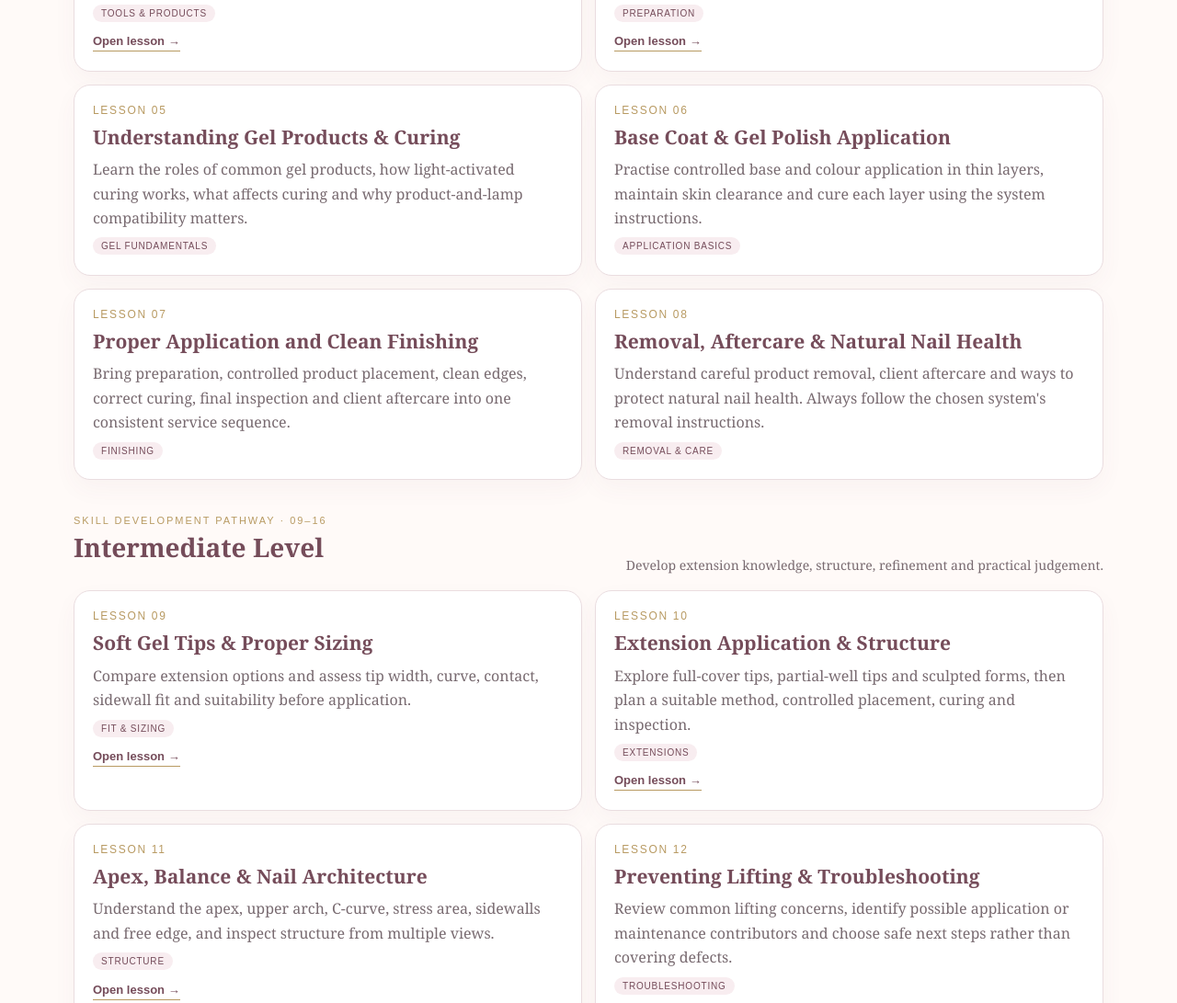
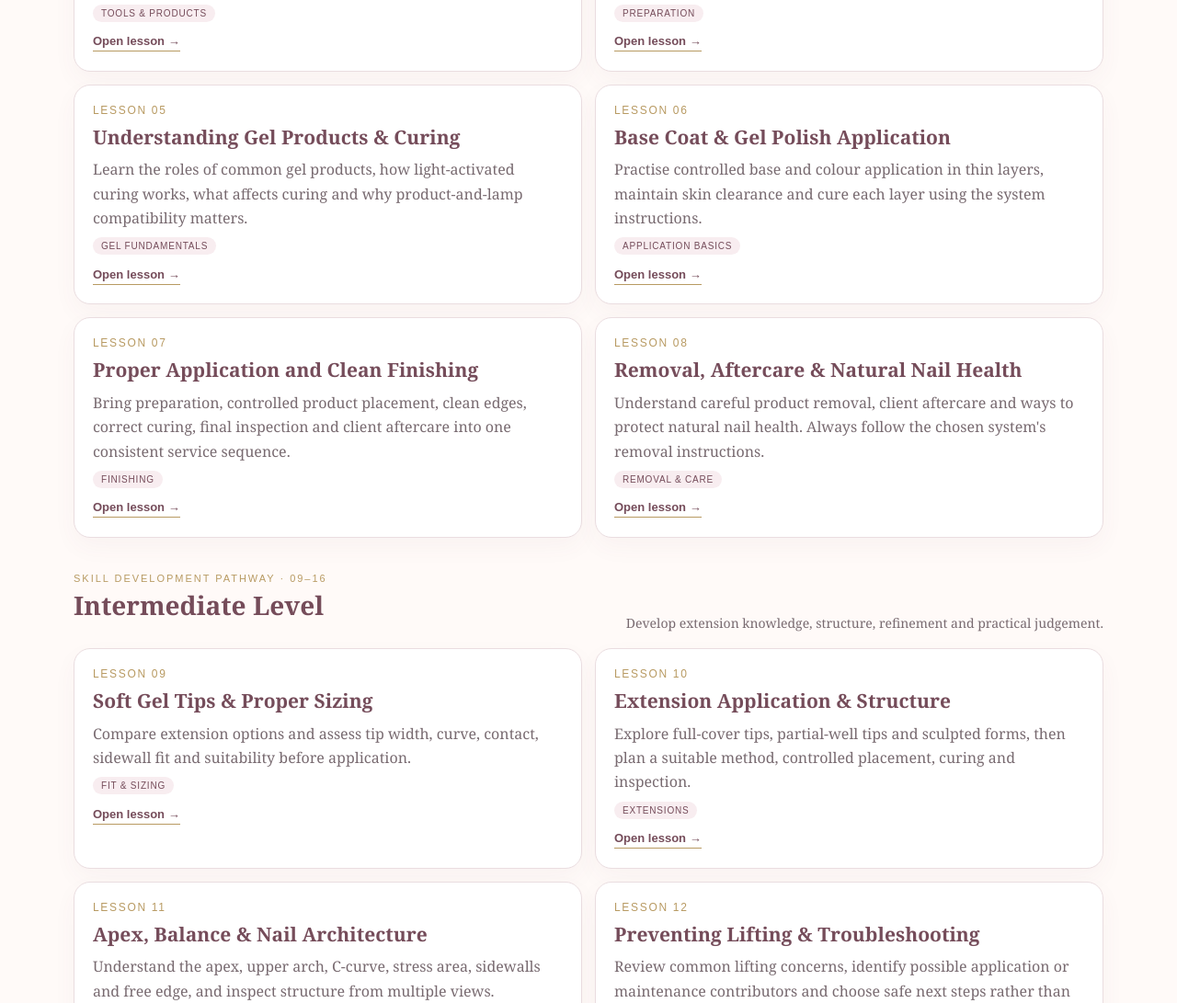
Before and after one commit to Naileditby-gel/naileditby-gel-learn-preview, a plain HTML site: page course-guide.html in a window 1280 px wide. Shown: the part 1086-2177 px from the top of the page at 92% size. Drawn offline with Linux system fonts and the light colour scheme.

Commit message:
Complete lesson links in course guide

```diff
--- a/course-guide.html
+++ b/course-guide.html
@@ -14,10 +14,10 @@
 <article class="card"><div class="num">LESSON 02</div><h3>Nail Hygiene, Sanitation & Disinfection</h3><p>Understand cleaning, sanitising and disinfection; prepare a hygienic workstation; process tools appropriately; and prevent cross-contamination.</p><span class="pill">Safety & hygiene</span><br><a href="preview-lesson-02.html">Open lesson →</a></article>
 <article class="card"><div class="num">LESSON 03</div><h3>Nail Tools, Equipment & Products</h3><p>Identify essential tools and equipment, understand product purposes, distinguish reusable and single-use supplies, and maintain a safe toolkit.</p><span class="pill">Tools & products</span><br><a href="preview-lesson-03.html">Open lesson →</a></article>
 <article class="card"><div class="num">LESSON 04</div><h3>Natural Nail Preparation</h3><p>Assess the nail and surrounding skin, shape the free edge safely, understand the cuticle area and prepare the nail gently for a service.</p><span class="pill">Preparation</span><br><a href="preview-lesson-04.html">Open lesson →</a></article>
-<article class="card"><div class="num">LESSON 05</div><h3>Understanding Gel Products & Curing</h3><p>Learn the roles of common gel products, how light-activated curing works, what affects curing and why product-and-lamp compatibility matters.</p><span class="pill">Gel fundamentals</span></article>
-<article class="card"><div class="num">LESSON 06</div><h3>Base Coat & Gel Polish Application</h3><p>Practise controlled base and colour application in thin layers, maintain skin clearance and cure each layer using the system instructions.</p><span class="pill">Application basics</span></article>
-<article class="card"><div class="num">LESSON 07</div><h3>Proper Application and Clean Finishing</h3><p>Bring preparation, controlled product placement, clean edges, correct curing, final inspection and client aftercare into one consistent service sequence.</p><span class="pill">Finishing</span></article>
-<article class="card"><div class="num">LESSON 08</div><h3>Removal, Aftercare & Natural Nail Health</h3><p>Understand careful product removal, client aftercare and ways to protect natural nail health. Always follow the chosen system's removal instructions.</p><span class="pill">Removal & care</span></article>
+<article class="card"><div class="num">LESSON 05</div><h3>Understanding Gel Products & Curing</h3><p>Learn the roles of common gel products, how light-activated curing works, what affects curing and why product-and-lamp compatibility matters.</p><span class="pill">Gel fundamentals</span><br><a href="lesson-05-full.html">Open lesson →</a></article>
+<article class="card"><div class="num">LESSON 06</div><h3>Base Coat & Gel Polish Application</h3><p>Practise controlled base and colour application in thin layers, maintain skin clearance and cure each layer using the system instructions.</p><span class="pill">Application basics</span><br><a href="lesson-06-full.html">Open lesson →</a></article>
+<article class="card"><div class="num">LESSON 07</div><h3>Proper Application and Clean Finishing</h3><p>Bring preparation, controlled product placement, clean edges, correct curing, final inspection and client aftercare into one consistent service sequence.</p><span class="pill">Finishing</span><br><a href="lesson-07-full.html">Open lesson →</a></article>
+<article class="card"><div class="num">LESSON 08</div><h3>Removal, Aftercare & Natural Nail Health</h3><p>Understand careful product removal, client aftercare and ways to protect natural nail health. Always follow the chosen system's removal instructions.</p><span class="pill">Removal & care</span><br><a href="lesson-08-full.html">Open lesson →</a></article>
 </div></section>
 <section class="section"><div class="section-head"><div><div class="eyebrow">Skill development pathway · 09–16</div><h2>Intermediate Level</h2></div><p>Develop extension knowledge, structure, refinement and practical judgement.</p></div><div class="cards">
 <article class="card"><div class="num">LESSON 09</div><h3>Soft Gel Tips & Proper Sizing</h3><p>Compare extension options and assess tip width, curve, contact, sidewall fit and suitability before application.</p><span class="pill">Fit & sizing</span><br><a href="preview-lesson-09.html">Open lesson →</a></article>
```
